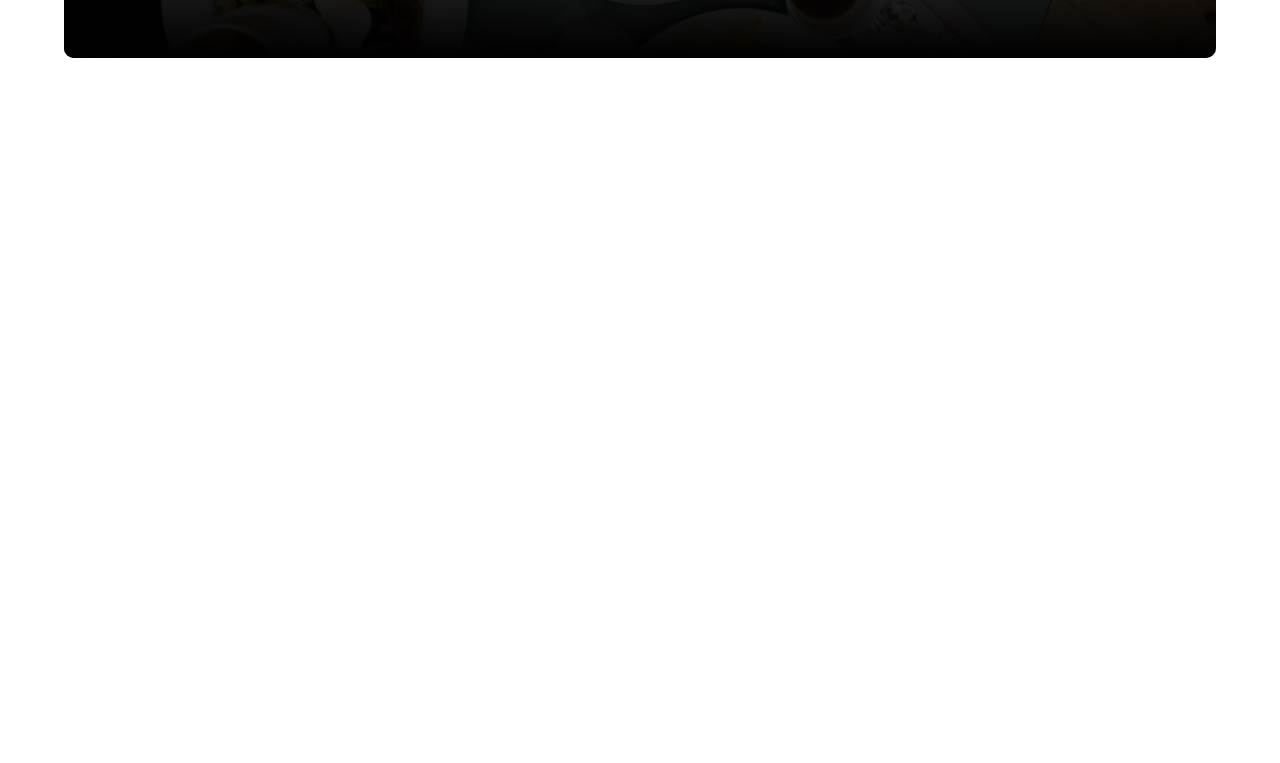
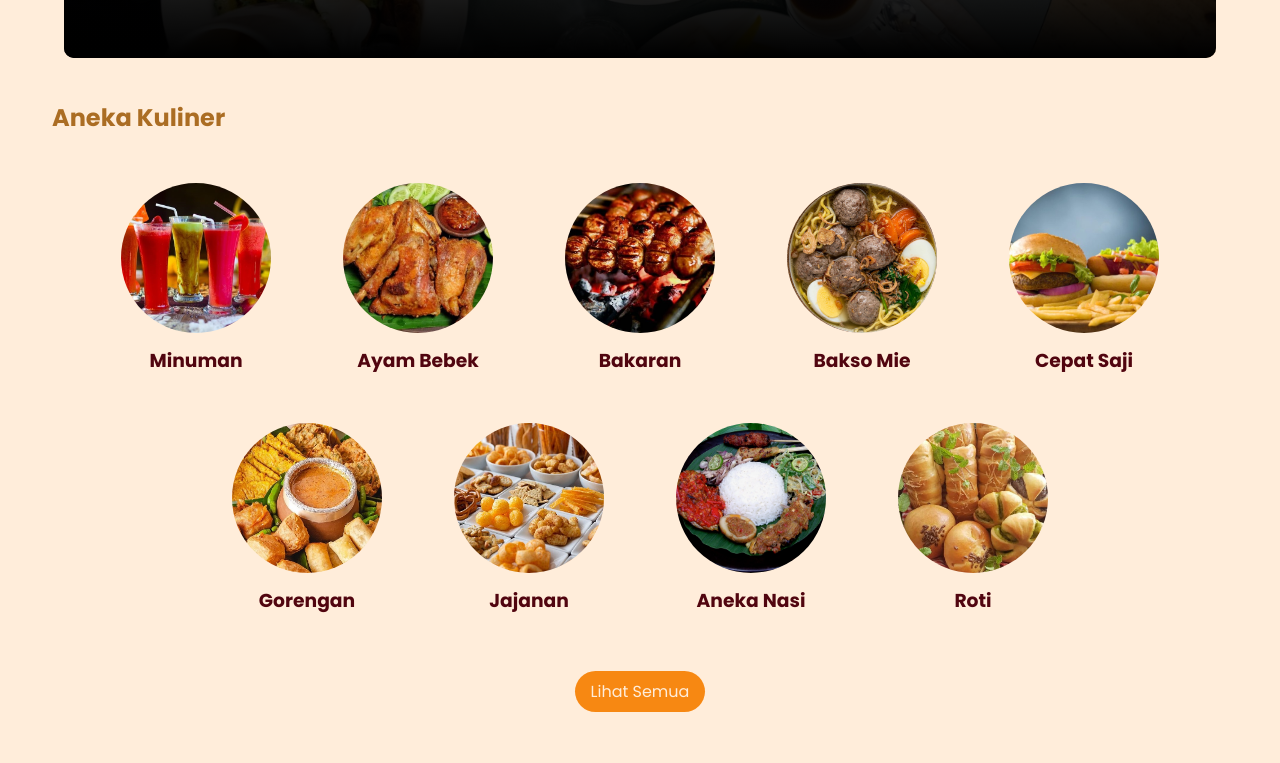
Before and after one commit to rahmatsoleh/pesanfood, a website built with webpack: page src/templates/index.html in a window 1280 px wide. Shown: the part 366-1129 px from the top of the page. Before the commit the page ends 800 px from the top, so only its background shows below. Built offline with nearby package versions, Linux system fonts and the light colour scheme.

Commit message:
Menambahkan Fitur Jenis Kuliner

```diff
--- /dev/null
+++ b/src/scripts/component/VariousCulinary.js
@@ -0,0 +1,101 @@
+import '../../styles/culinary.scss';
+import drink from '../../public/images/culinary/minuman.jpg';
+import ayam from '../../public/images/culinary/ayam.jpg';
+import bakaran from '../../public/images/culinary/bakaran.jpg';
+import bakso from '../../public/images/culinary/bakso.jpg';
+import cepat from '../../public/images/culinary/cepatsaji.jpg';
+import gorengan from '../../public/images/culinary/gorengan.jpg';
+import jajanan from '../../public/images/culinary/jajanan.jpg';
+import nasi from '../../public/images/culinary/nasi.jpg';
+import roti from '../../public/images/culinary/roti.jpg';
+
+class VariousCulinary extends HTMLElement {
+    connectedCallback(){
+        this.render();
+    }
+
+    render(){
+        this.innerHTML = `
+            <article class="culinary">
+                <h2>Aneka Kuliner</h2>
+                <div class="various">
+                    <section>
+                        <a href="">
+                            <div class="zoom-image">
+                                <img src="${drink}" alt="Minuman"/>
+                            </div>
+                            <h3>Minuman</h3>
+                        </a>
+                    </section>
+                    <section>
+                        <a href="">
+                            <div class="zoom-image">
+                                <img src="${ayam}" alt="Ayam dan Bebek"/>
+                            </div>
+                            <h3>Ayam Bebek</h3>
+                        </a>
+                    </section>
+                    <section>
+                        <a href="">
+                            <div class="zoom-image">
+                                <img src="${bakaran}" alt="Bakaran"/>
+                            </div>
+                            <h3>Bakaran</h3>
+                        </a>
+                    </section>
+                    <section>
+                        <a href="">
+                            <div class="zoom-image">
+                                <img src="${bakso}" alt="Bakso dan Mie"/>
+                            </div>
+                            <h3>Bakso Mie</h3>
+                        </a>
+                    </section>
+                    <section>
+                        <a href="">
+                            <div class="zoom-image">
+                                <img src="${cepat}" alt="Cepat Saji"/>
+                            </div>
+                            <h3>Cepat Saji</h3>
+                        </a>
+                    </section>
+                    <section>
+                        <a href="">
+                            <div class="zoom-image">
+                                <img src="${gorengan}" alt="Gorengan"/>
+                            </div>
+                            <h3>Gorengan</h3>
+                        </a>
+                    </section>
+                    <section>
+                        <a href="">
+                            <div class="zoom-image">
+                                <img src="${jajanan}" alt="Jajanan"/>
+                            </div>
+                            <h3>Jajanan</h3>
+                        </a>
+                    </section>
+                    <section>
+                        <a href="">
+                            <div class="zoom-image">
+                                <img src="${nasi}" alt="Aneka Nasi"/>
+                            </div>
+                            <h3>Aneka Nasi</h3>
+                        </a>
+                    </section>
+                    <section>
+                        <a href="">
+                            <div class="zoom-image">
+                                <img src="${roti}" alt="Roti"/>
+                            </div>
+                            <h3>Roti</h3>
+                        </a>
+                    </section>
+                </div>
+                <a href="" class="btn-view-all">Lihat Semua</a>
+            </article>
+        `
+    }
+}
+
+customElements.define('various-culinary', VariousCulinary);
--- a/src/scripts/index.js
+++ b/src/scripts/index.js
@@ -3,5 +3,6 @@ import './component/App-bar';
 import './component/BurgerMenu';
 import './component/Navbar';
 import './component/Hero';
+import './component/VariousCulinary';
 
 console.log('Hello Coders! :)');
--- /dev/null
+++ b/src/styles/culinary.scss
@@ -0,0 +1,106 @@
+@use 'root';
+
+.culinary {
+    padding-top: 2em;
+    padding-bottom: 6em;
+
+    h2 {
+        color: root.$color-scondary-1;
+        margin-bottom: 1em;
+        margin-left: .5em;
+    }
+
+    .btn-view-all {
+        display: innline-block;
+        text-align: end;
+        background-color: root.$color-scondary-2;
+        text-decoration: none;
+        color: root.$color-light;
+        padding: .5em 1em;
+        border-radius: 50px;
+        position: absolute;
+        right: 0;
+        margin: 1em 1em;
+    }
+
+    .btn-view-all:hover {
+        background-color: root.$color-scondary-1;
+    }
+
+    .various::-webkit-scrollbar{
+        width: 0;
+    }
+
+    .various {
+        padding: 0 1em 0 3em;
+        width: 100%;
+        box-sizing: border-box;
+        overflow-x: auto;
+        display: grid;
+        grid-template-columns: repeat(9,1fr);
+        grid-template-rows: 1fr;
+        column-gap: 1.5em;
+
+        section {
+            width: fit-content;
+            text-align: center;
+
+            a {
+                text-decoration: none;
+            }
+
+            h3 {
+                margin-top: .7em;
+                color: root.$color-dark;
+            }
+        }
+        .zoom-image {
+            width: 120px;
+            height: 120px;
+            border-radius: 50%;
+            overflow: hidden;
+            object-fit: contain;
+            display: flex;
+            justify-content: center;
+            align-items: center;
+
+            img {
+                width: 100%;
+            }
+        }
+    }
+}
+
+@media screen and (min-width: 768px){
+    .culinary {
+        padding-bottom: 1em;
+        .btn-view-all {
+            position: inherit;
+            display: block;
+            width: fit-content;
+            margin: 2em auto;
+        }
+
+        .various {
+            padding: 0;
+            display: flex;
+            justify-content: center;
+            align-items: center;
+            flex-wrap: wrap;
+
+            section {
+                margin: 1.5em;
+            }
+
+            .zoom-image {
+                width: 150px;
+                height: 150px;
+            }
+
+            .zoom-image:hover > img {
+                transition: 1s;
+                transform: scale(1.5);
+            }
+        }
+    }
+}
--- a/src/styles/hero.scss
+++ b/src/styles/hero.scss
@@ -86,6 +86,7 @@
     .hero {
         width: 90%;
         min-width: 1000px;
+        max-width: 1200px;
         border-radius: 10px;
         margin: 10px auto;
     }
@@ -93,6 +94,7 @@
     .hero::after {
         width: 100%;
         min-width: 1000px;
+        max-width: 1200px;
         border-radius: 10px;
     }
 }
--- a/src/styles/root.scss
+++ b/src/styles/root.scss
@@ -16,3 +16,15 @@ html {
     margin: 0;
     font-family: 'Poppins', sans-serif;
 }
+
+body {
+    min-height: 1500px;
+    background-color: $color-light;
+}
+
+@media screen and (min-width: 1200px) {
+    main {
+        width: 1200px;
+        margin: 0 auto;
+    }
+}
--- a/src/templates/index.html
+++ b/src/templates/index.html
@@ -13,5 +13,8 @@
     </nav>
 </header>
 <hero-element></hero-element>
+<main>
+    <various-culinary></various-culinary>
+</main>
 </body>
 </html>
```
Also changed, not shown: src/public/images/culinary/ayam.jpg (added), src/public/images/culinary/bakaran.jpg (added), src/public/images/culinary/bakso.jpg (added), src/public/images/culinary/cepatsaji.jpg (added), src/public/images/culinary/gorengan.jpg (added), src/public/images/culinary/jajanan.jpg (added), src/public/images/culinary/minuman.jpg (added), src/public/images/culinary/nasi.jpg (added), src/public/images/culinary/roti.jpg (added).
